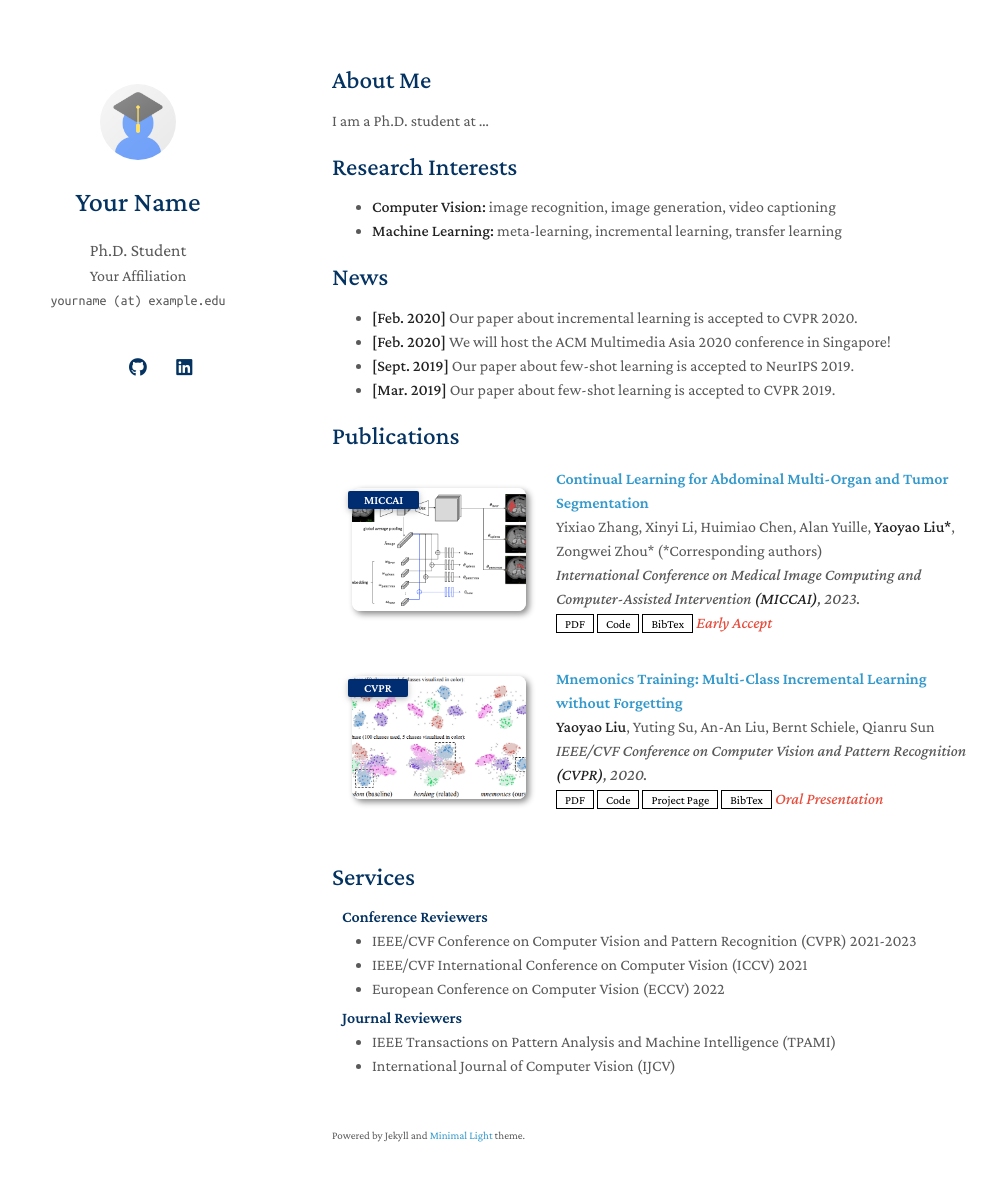
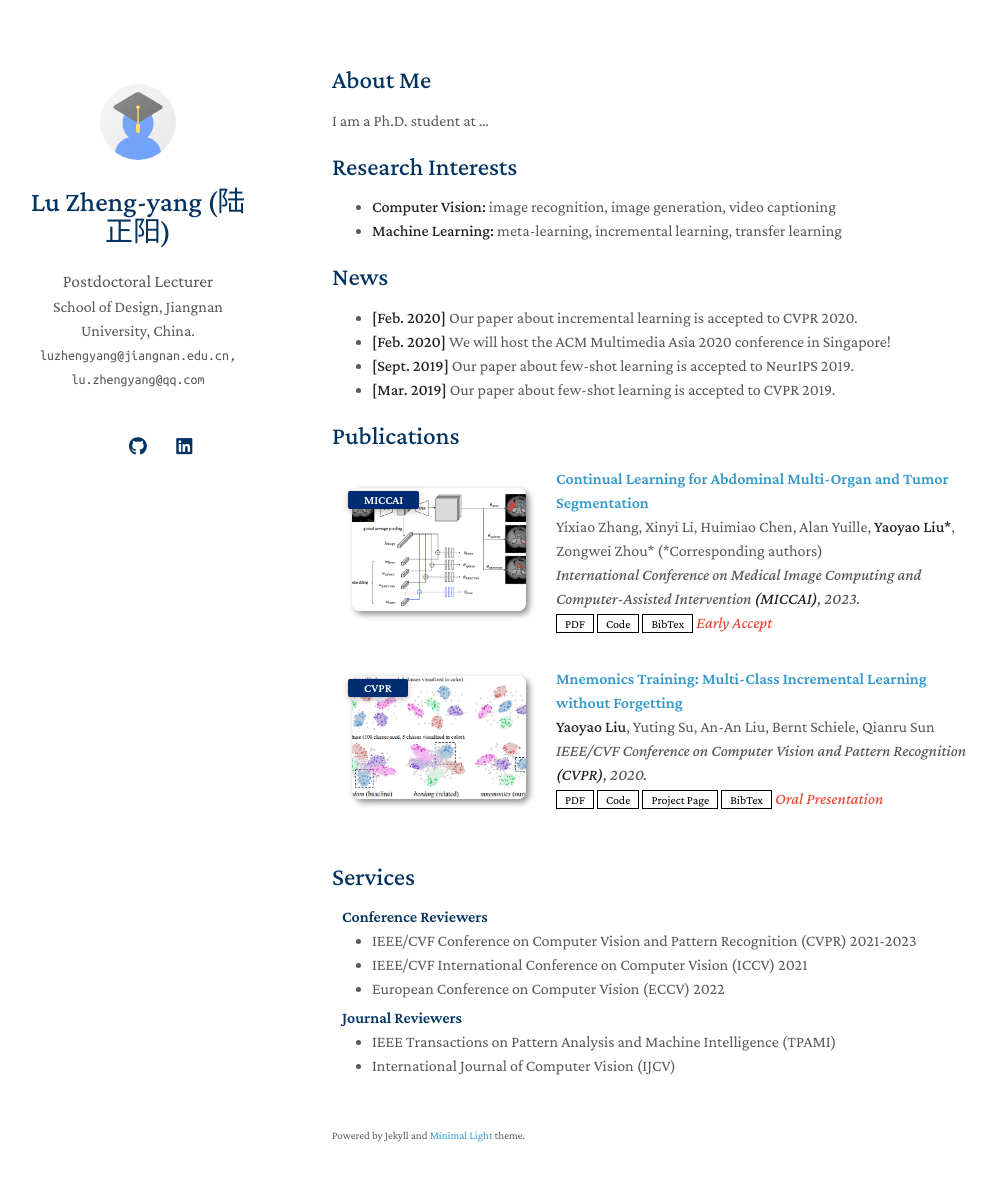
Before and after one commit to Mnster00/Lu.github.io, a Jekyll site: the page built from index.md, in a window 1280 px wide and 1216 px high. Shown: the top 1181 px of the window, without its empty margins (138-1135 px from the left). Built offline with Jekyll 4.4.1, drawn with Linux system fonts in a browser that asks for light colours; a style sheet for code colours, icons or effects is not loaded; our own code applies the rules of GitHub Pages for plain Markdown files.

Commit message:
Update _config.yml

```diff
--- a/_config.yml
+++ b/_config.yml
@@ -1,8 +1,8 @@
 # Basic Information
-title: Your Name
-position: Ph.D. Student
-affiliation: Your Affiliation
-email: yourname (at) example.edu
+title: Lu Zheng-yang (陆正阳)
+position: Postdoctoral Lecturer
+affiliation: School of Design, Jiangnan University, China.
+email: luzhengyang@jiangnan.edu.cn, lu.zhengyang@qq.com
 
 # Search Engine Optimization (SEO)
 # The following information is used to improve the website traffic from search engines, e.g., Google.
```
